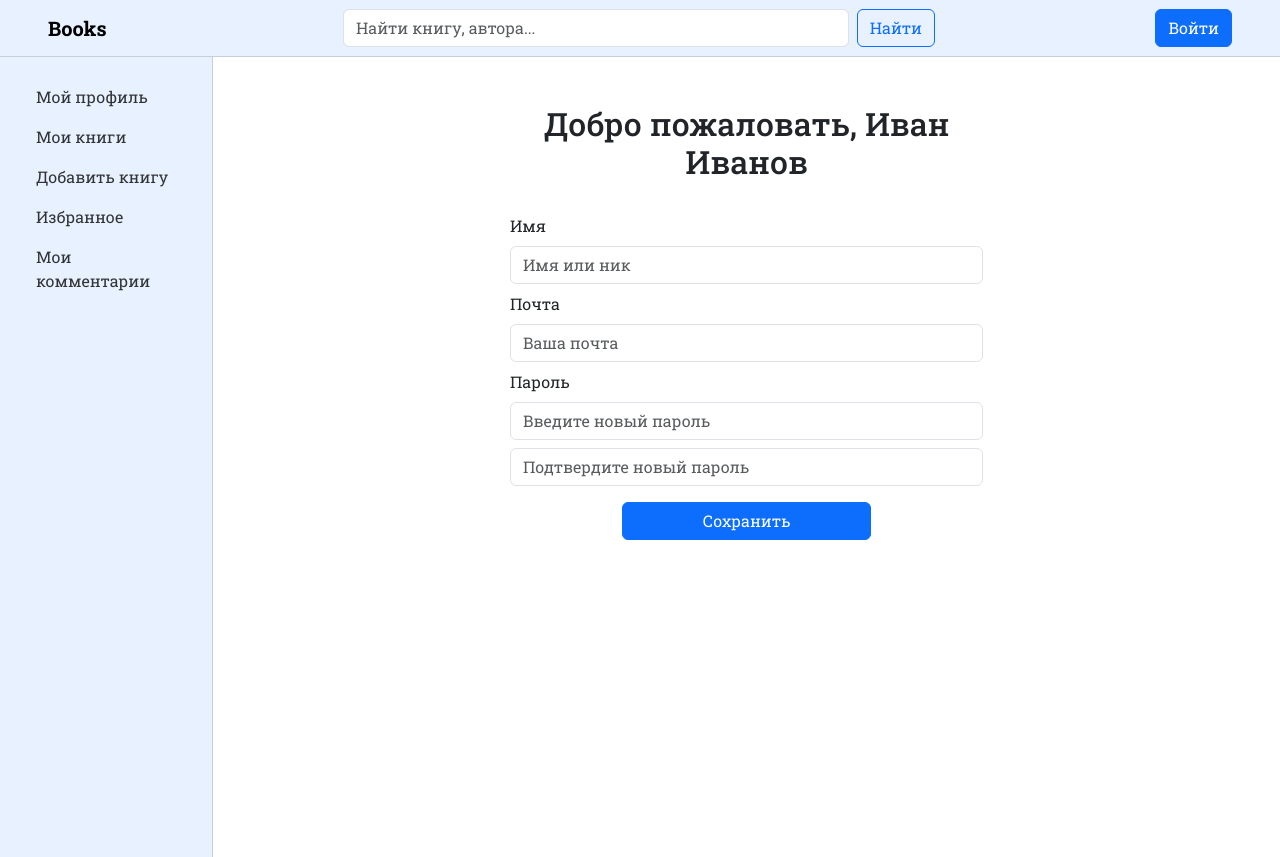
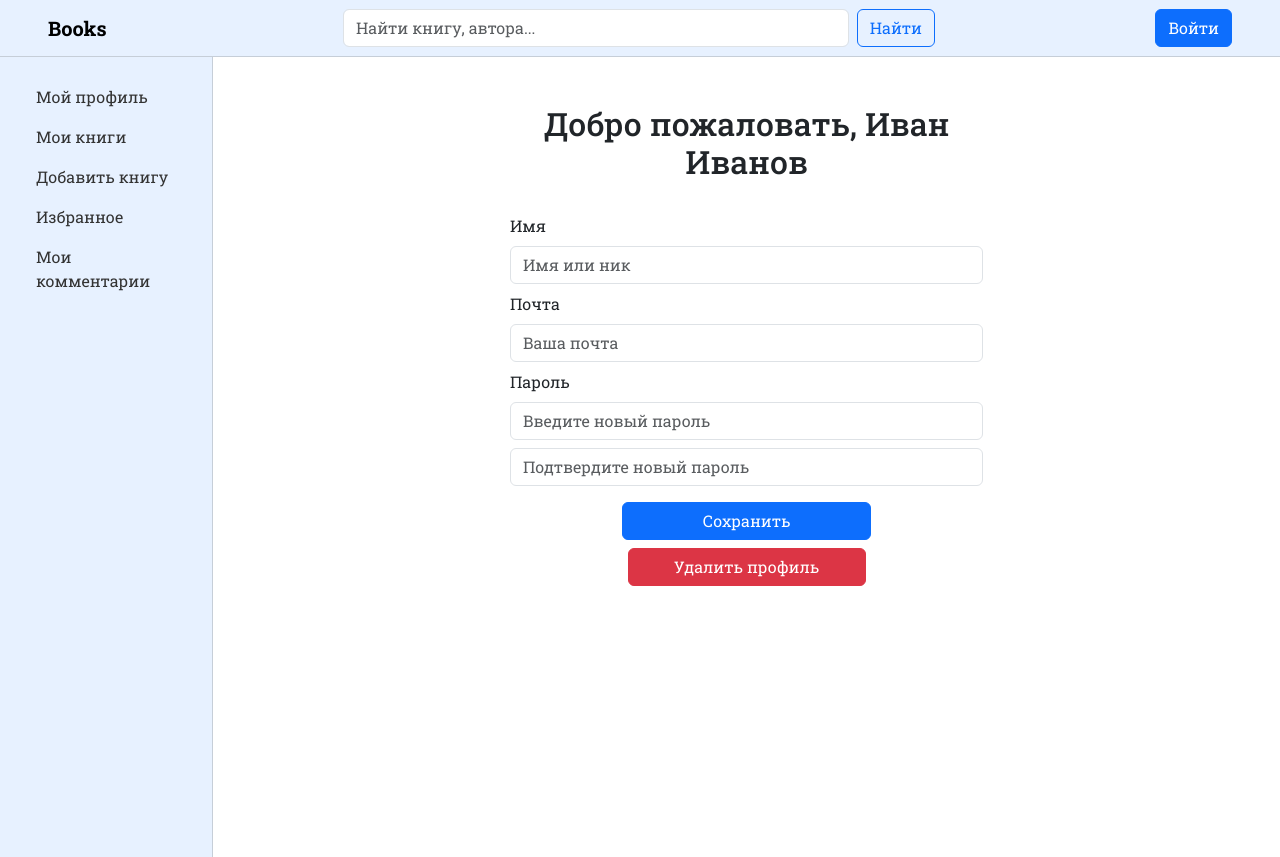
Before and after one commit to DashaSav/book-project, a React (Create React App) app: page /profile in a window 1280 px wide. Built offline with nearby package versions, Linux system fonts and the light colour scheme.

Commit message:
profile wip

```diff
--- a/src/data/apiService.ts
+++ b/src/data/apiService.ts
@@ -7,7 +7,7 @@ import {
   saveUserId,
 } from "./storage";
 
-const API_URL = "http://localhost:8080/";
+const API_URL = "http://0.tcp.eu.ngrok.io:14827/";
 
 // #region user and auth flow
 export const register = async (
--- a/src/presentation/components/Modal.tsx
+++ b/src/presentation/components/Modal.tsx
@@ -41,7 +41,7 @@ function StaticExample() {
 
         <Modal.Footer>
           <Button variant="secondary">Закрыть окно</Button>
-          <Button variant="primary">Отпраивть жалобу</Button>
+          <Button variant="primary">Отправить жалобу</Button>
         </Modal.Footer>
       </Modal.Dialog>
     </div>
--- a/src/presentation/pages/Profile.tsx
+++ b/src/presentation/pages/Profile.tsx
@@ -1,9 +1,11 @@
-import { Button, FormGroup, Stack } from "react-bootstrap";
+import { Alert, Button, FormGroup, Stack } from "react-bootstrap";
 import Form from "react-bootstrap/Form";
 import "../styles/App.scss";
 import Container from "react-bootstrap/Container";
-import { useState } from "react";
+import React, { useEffect, useState } from "react";
 import DefaultPageLayout from "./DefaultPage";
+import { getUser } from "../../data/apiService";
+import { useParams } from "react-router-dom";
 
 export default function Profile() {
   const [username, setUsername] = useState("Иван Иванов");
@@ -12,6 +14,8 @@ export default function Profile() {
   const [name, setName] = useState("");
   const [password, setPassword] = useState("");
   const [passwordRepeat, setPasswordRepeat] = useState("");
+  //const [username, setUsername] = useState();
+  const { id } = useParams();
 
   const changeEmail = (e: React.ChangeEvent<HTMLInputElement>) =>
     setEmail(e.currentTarget.value);
@@ -21,6 +25,16 @@ export default function Profile() {
     setName(e.currentTarget.value);
   const changePasswordRepeat = (e: React.ChangeEvent<HTMLInputElement>) =>
     setPasswordRepeat(e.currentTarget.value);
+  const changeUsername = (e: React.ChangeEvent<HTMLInputElement>) =>
+    setUsername(e.currentTarget.value);
+
+  useEffect(() => {
+    if (id == undefined) return;
+
+    getUser(id)
+      //.then((fetched) => setUsername(fetched))
+      .catch((e) => console.log(e));
+  }, []);
 
   return (
     <DefaultPageLayout>
@@ -70,6 +84,12 @@ export default function Profile() {
             type="submit"
             value="Сохранить"
           />
+          <Button
+            className="mt-2"
+            as="input"
+            variant="danger"
+            value="Удалить профиль"
+          />
         </Stack>
       </Container>
     </DefaultPageLayout>
```
